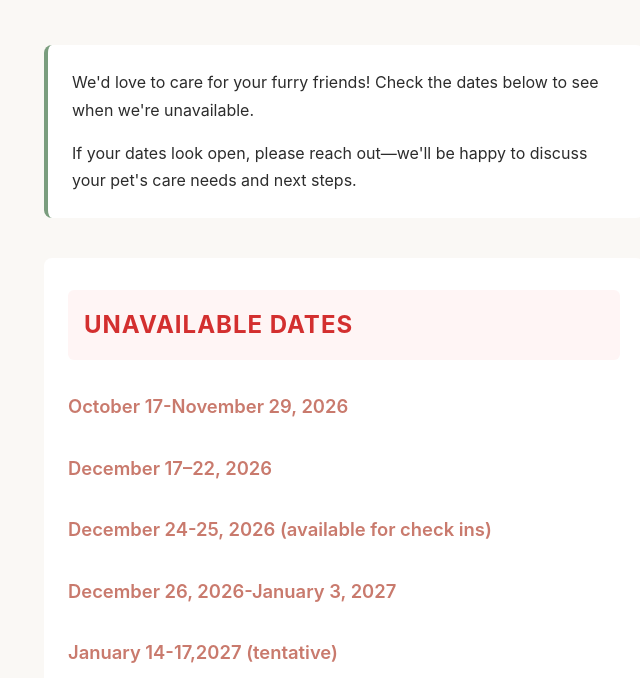
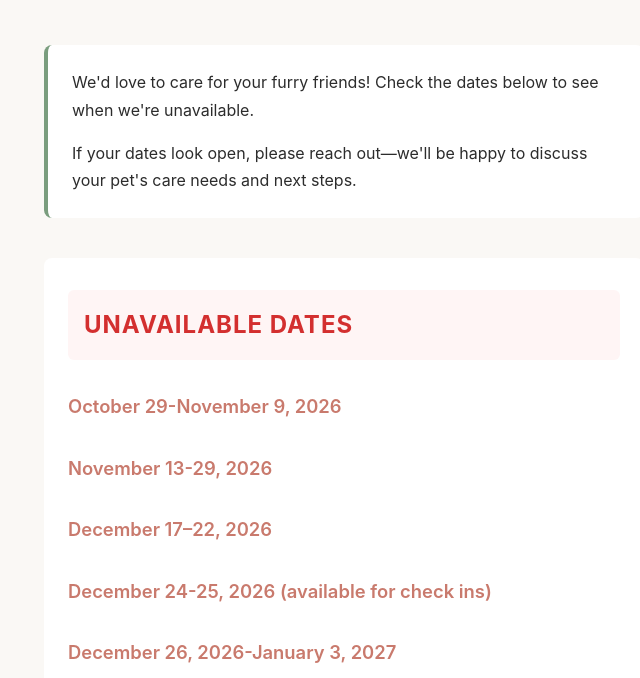
Before and after one commit to Pipersparadise/pipers-paradise, a plain HTML site: page index.html in a window 1280 px wide. Shown: the part 122-800 px from the top of the page, without its empty margins (296-936 px from the left). Drawn offline with Linux system fonts and the light colour scheme.

Commit message:
Add unavailable dates and format date ranges
Updated date ranges to include new unavailable dates and added spaces for consistency.

```diff
--- a/index.html
+++ b/index.html
@@ -185,8 +185,13 @@
             <h2>UNAVAILABLE DATES</h2>
 
             <div class="date-block">
-                <div class="date-range">October 17-November 29, 2026</div>
+                <div class="date-range">October 29-November 9, 2026</div>
             </div>
+
+            <div class="date-block">
+                <div class="date-range">November 13-29, 2026</div>
+            </div>
+
 
             <div class="date-block">
                 <div class="date-range">December 17–22, 2026</div>
@@ -201,7 +206,7 @@
             </div>
 
             <div class="date-block">
-                <div class="date-range">January 14-17,2027 (tentative)</div>
+                <div class="date-range">January 14-17, 2027 (tentative)</div>
              </div>
 
 
@@ -210,7 +215,7 @@
             </div>
 
              <div class="date-block">
-                <div class="date-range">April 21-24,2027 (tentative)</div>
+                <div class="date-range">April 21-24, 2027 (tentative)</div>
              </div>
 
             <div class="date-block">
```
